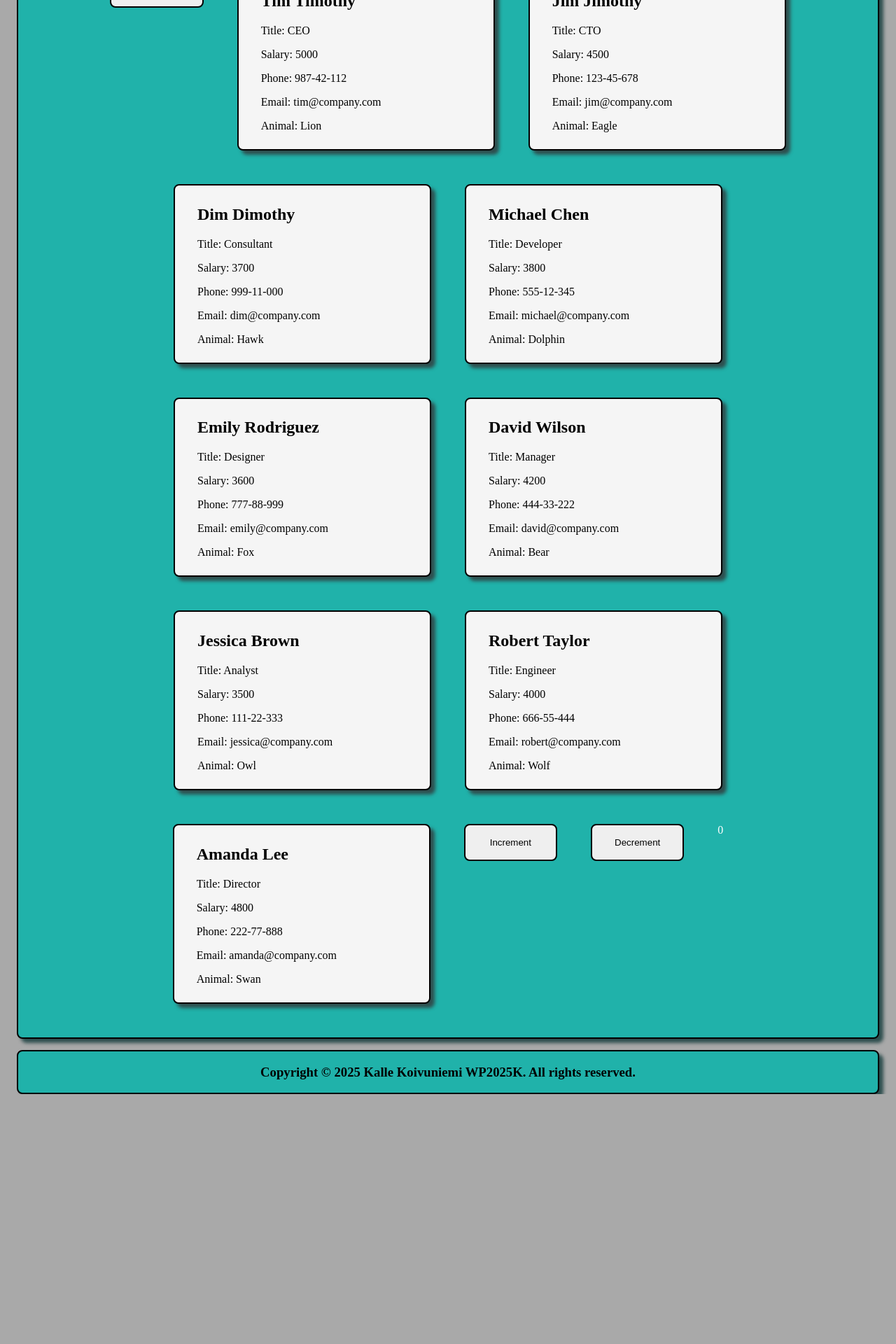
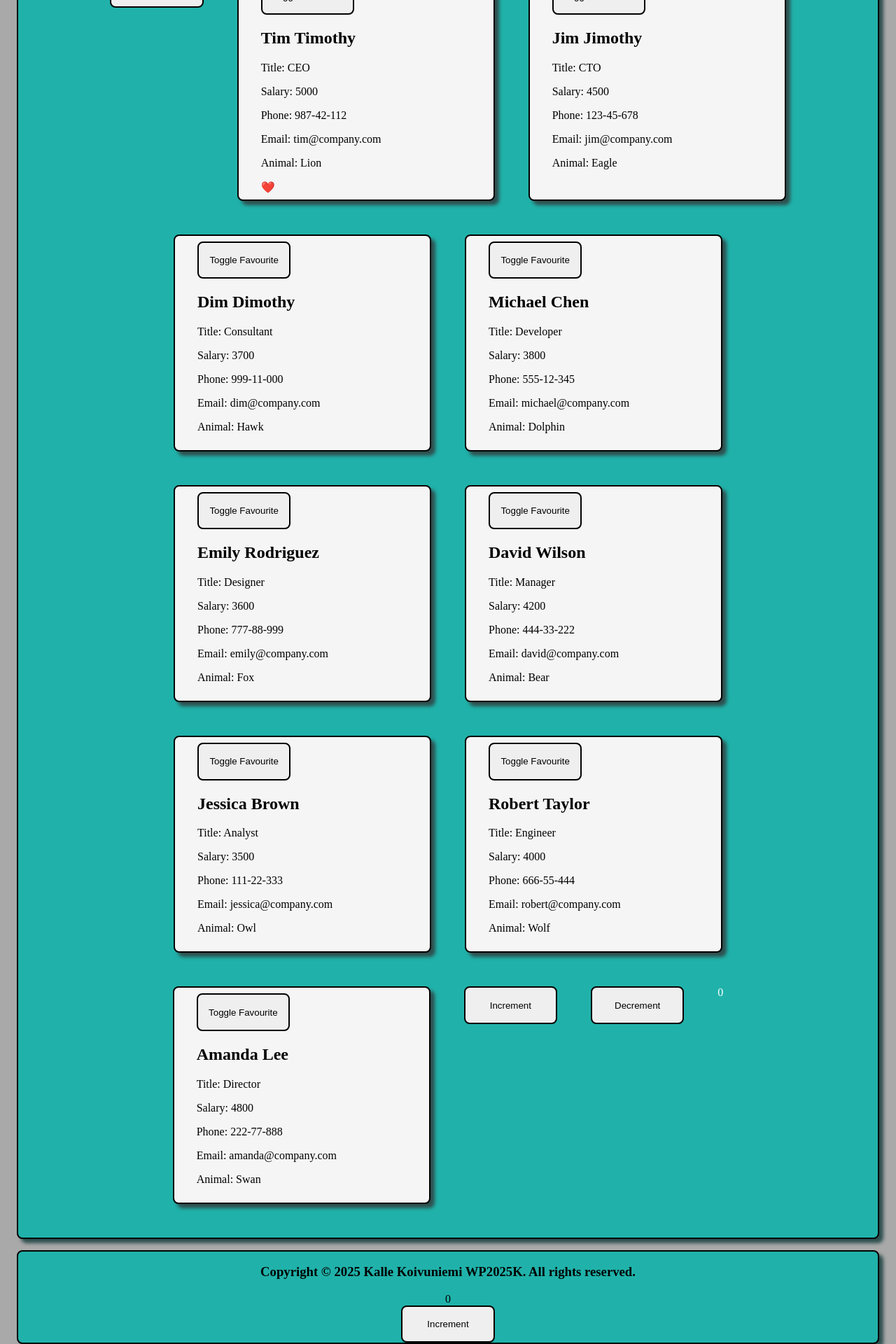
Before and after one commit to kmk9000/demo, a React (Vite) app: page / in a window 1280 px wide. Shown: the part 208-2128 px from the top of the page at 70% size. Before the commit the page ends 1771 px from the top, so only its background shows below. Built offline with nearby package versions, Linux system fonts and the light colour scheme.

Commit message:
add favorite toggle

```diff
--- a/src/App.jsx
+++ b/src/App.jsx
@@ -24,6 +24,19 @@ function App() {
     ]);
   };
 
+  const toggleFavourite = (id) => {
+    const updatedEmployees = employees.map((employee) => {
+      if (employee.id && employee.isFavourite === undefined) {
+        return { ...employee, isFavourite: false };
+      } else if (employee.id === id) {
+        return { ...employee, isFavourite: !employee.isFavourite };
+      } else {
+        return employee;
+      }
+    });
+    setEmployees(updatedEmployees);
+  };
+
   return (
     <div className="container">
       <Header />
@@ -32,17 +45,13 @@ function App() {
         {employees.map((employee) => (
           <Card
             key={employee.id}
-            name={employee.name}
-            title={employee.title}
-            salary={employee.salary}
-            phone={employee.phone}
-            email={employee.email}
-            animal={employee.animal}
+            {...employee}
+            toggleFavourite={toggleFavourite}
           />
         ))}
         <Counter count={count} setCount={setCount} />
       </main>
-      <Footer />
+      <Footer count={count} setCount={setCount} />
     </div>
   );
 }
--- a/src/components/Card.jsx
+++ b/src/components/Card.jsx
@@ -1,14 +1,26 @@
 import styles from "./Card.module.css";
 
-export default function Card(props) {
+export default function Card({
+  name,
+  title,
+  salary,
+  phone,
+  email,
+  animal,
+  isFavourite,
+  toggleFavourite,
+  id,
+}) {
   return (
     <div className={styles.card}>
-      <h2>{props.name}</h2>
-      <p>Title: {props.title}</p>
-      <p>Salary: {props.salary}</p>
-      <p>Phone: {props.phone}</p>
-      <p>Email: {props.email}</p>
-      <p>Animal: {props.animal}</p>
+      <button onClick={() => toggleFavourite(id)}>Toggle Favourite</button>
+      <h2>{name}</h2>
+      <p>Title: {title}</p>
+      <p>Salary: {salary}</p>
+      <p>Phone: {phone}</p>
+      <p>Email: {email}</p>
+      <p>Animal: {animal}</p>
+      <div className={styles.favourite}>{isFavourite && <span>❤️</span>}</div>
     </div>
   );
 }
--- a/src/components/Footer.jsx
+++ b/src/components/Footer.jsx
@@ -5,8 +5,8 @@ export default function Footer({ count, setCount }) {
   return (
     <footer>
       <h3>Copyright © 2025 Kalle Koivuniemi WP2025K. All rights reserved.</h3>
-      {/* <div>{count}</div>
-      <button onClick={() => setCount(count + 1)}>Increment</button> */}
+      <div>{count}</div>
+      <button onClick={() => setCount(count + 1)}>Increment</button>
     </footer>
   );
 }
--- a/src/components/Header.jsx
+++ b/src/components/Header.jsx
@@ -3,7 +3,7 @@ import styles from "./Header.module.css";
 export default function Header() {
   return (
     <header>
-      <h1>hrApp</h1>
+      <h1>hrApp - demo basics</h1>
     </header>
   );
 }
--- a/src/data.js
+++ b/src/data.js
@@ -7,6 +7,7 @@ const data = [
     phone: "987-42-112",
     email: "tim@company.com",
     animal: "Lion",
+    isFavourite: true,
   },
   {
     id: 2,
@@ -16,6 +17,7 @@ const data = [
     phone: "123-45-678",
     email: "jim@company.com",
     animal: "Eagle",
+    isFavourite: false,
   },
   {
     id: 3,
```
